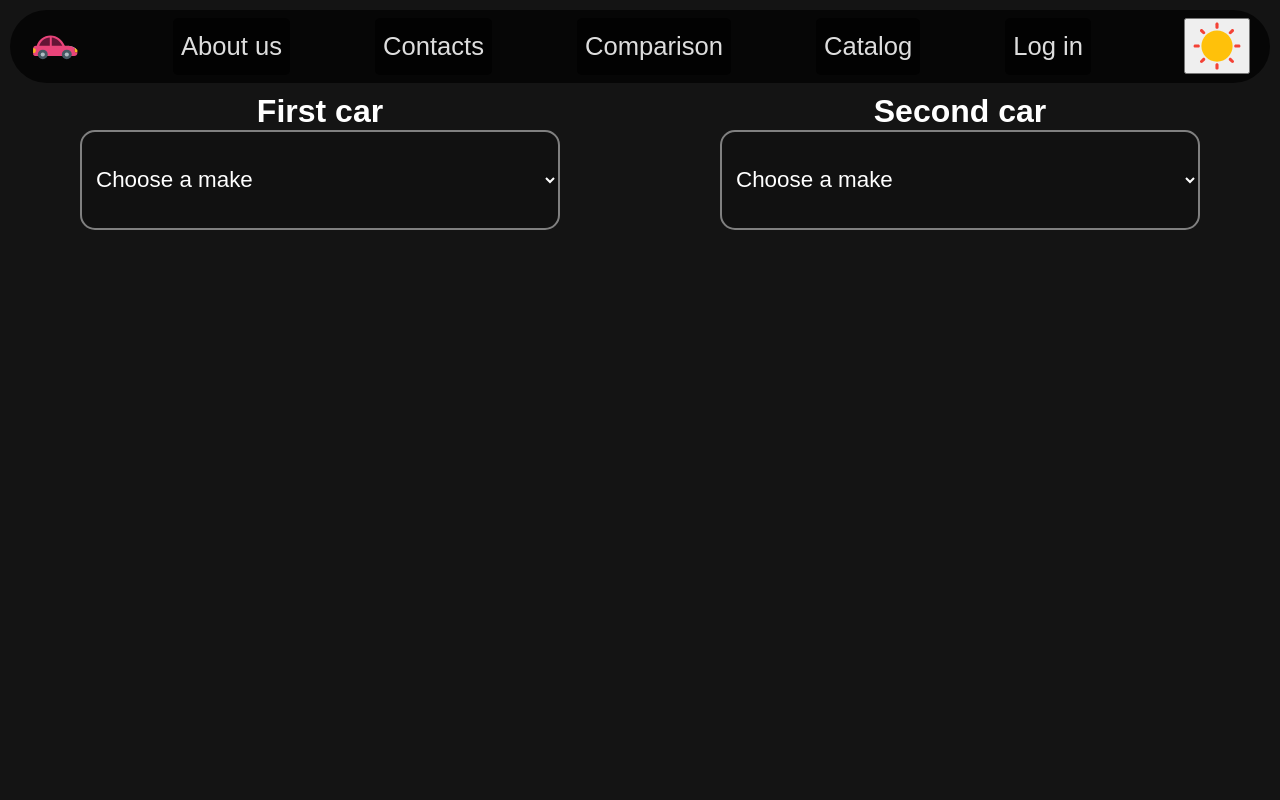
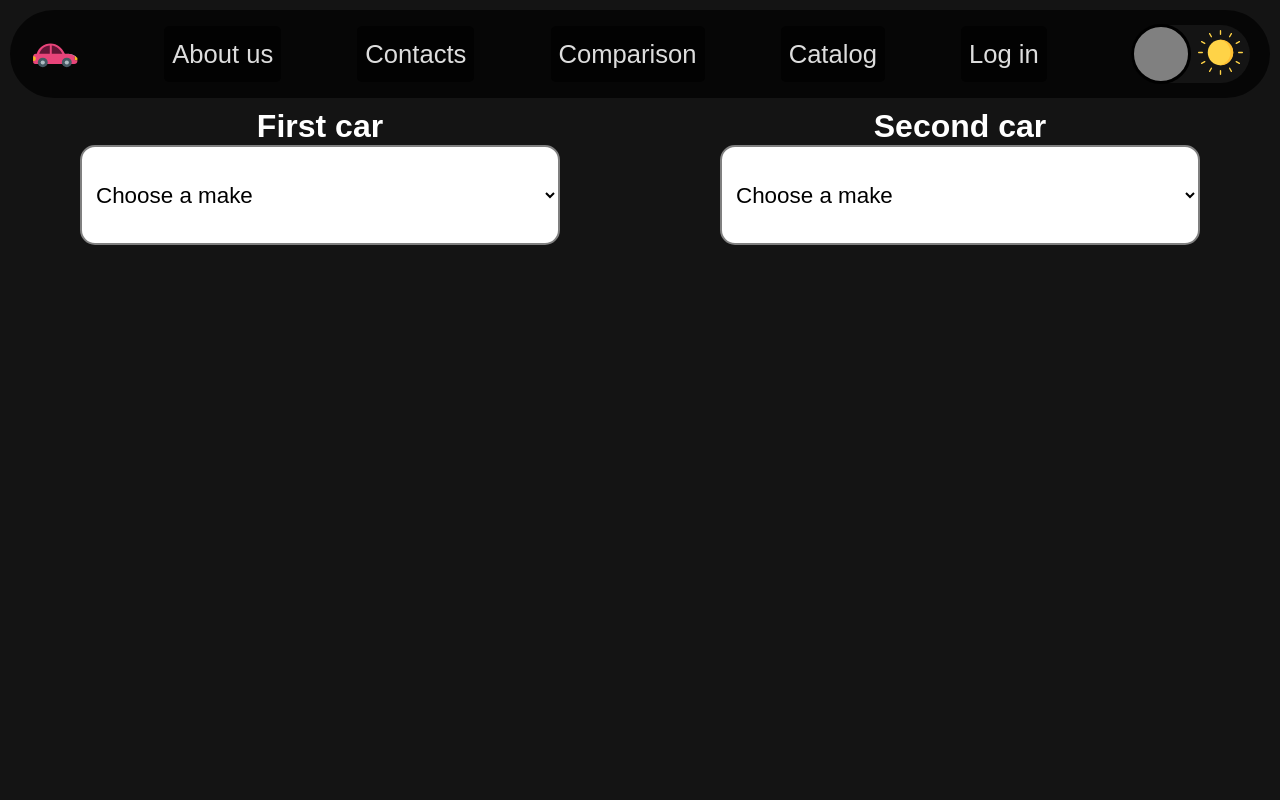
Before and after one commit to Tucptak/Projekt-JDTP, a Flask app: page /comparison in a window 1280 px wide. Run offline with Flask 3, Linux system fonts and the light colour scheme.

Commit message:
L/D mode pro comparison

```diff
--- a/static/css/comparison/main.css
+++ b/static/css/comparison/main.css
@@ -1,5 +1,6 @@
 :root{
 	--white: #ffffff;
+	--black: #000000;
 }
 
 *{
@@ -32,8 +33,8 @@ html, body{
 
 .custom_select select {
 	display: flex;
-	color: var(--white);
-	background-color: #111111;
+	color: var(--black);
+	background-color: #ffffff;
 	border: 2px gray solid;
 	border-radius: 15px;
 	padding: 10px;
--- a/static/css/navbar.css
+++ b/static/css/navbar.css
@@ -51,3 +51,67 @@
 	width: 50px;
 	height: 50px;
 }
+
+* {
+	margin: 0px;
+	padding: 0px;
+	box-sizing: border-box;
+  }
+
+
+
+  .toggle_switch input[type="checkbox"] {
+	display: none;
+  }
+
+  .btn {
+	align-self: center;
+	margin: 15px 0;
+  }
+
+  .box {
+	display: flex;
+	flex-direction: column;
+	justify-content: center;
+	width: 119px;
+	height: 58px;
+	background-color: rgb(20, 20, 20);
+	transition: all 1s ease;
+	position: relative;
+	border-radius: 30px;
+	cursor: pointer;
+  }
+
+  .box .ball {
+	width: 60px;
+	height: 60px;
+	background-color: grey;
+	transition: all 1s ease;
+	position: absolute;
+	border-radius: 50%;
+	border: 3px solid black;
+  }
+
+  .box .scenary {
+	display: flex;
+	flex-direction: row;
+	justify-content: space-between;
+	align-items: center;
+  }
+
+  .box .scenary .moon,
+  .box .scenary .sun {
+	flex: 1;
+	text-align: center;
+  }
+
+
+  .box .scenary .sun img {
+	width: 45px;
+	height: 45px;
+  }
+
+  .box .scenary .moon img {
+	width: 40px;
+	height: 40px;
+  }
--- a/static/js/catalog.js
+++ b/static/js/catalog.js
@@ -12,7 +12,6 @@ check.addEventListener('change',function(){
     ball.setAttribute('style','transform:translatex(100%);')
     body.setAttribute('style','background-color:rgb(20, 20, 20); color:rgb(245, 230, 230);')
     navcontainer.setAttribute('style','background-color:rgb(20, 20, 20); color:rgb(245, 230, 230);')
-    navbar.setAttribute('style','background-color:rgba(0,0,0,0.7);')
 
   }
 
--- a/static/js/comparison.js
+++ b/static/js/comparison.js
@@ -173,3 +173,76 @@ function showLoadingText() {
 function hideLoadingText() {
     $("#loading-text").css("display", "none");
 }
+
+var body = document.body
+var box = document.querySelector('.box')
+var ball = document.querySelector('.ball')
+var navcontainer = document.querySelector('.nav-container')
+var navbar = document.querySelector('.navbar')
+var text = document.querySelectorAll('.text')
+var dropdown = document.querySelectorAll('.select_parent')
+var dropdownchild = document.querySelectorAll('.select_child')
+var dropdownchild2 = document.querySelectorAll('.select_child2')
+var dropdownchild3 = document.querySelectorAll('.select_child3')
+
+
+
+check.addEventListener('change',function(){
+  if(this.checked == true){
+    box.setAttribute('style','background-color:rgb(245, 230, 230);')
+    ball.setAttribute('style','transform:translatex(100%);')
+    body.setAttribute('style','background-color:rgb(20, 20, 20); color:rgb(245, 230, 230);')
+    navcontainer.setAttribute('style','background-color:rgb(20, 20, 20); color:rgb(245, 230, 230);')
+    text.forEach(function(text) {
+		text.style.color = "white";
+	  });
+	dropdown.forEach(function(dropdown) {
+		dropdown.style.color = "black";
+		dropdown.style.backgroundColor = "white"
+	  });
+	dropdownchild.forEach(function(dropdownchild) {
+		dropdownchild.style.color = "black";
+		dropdownchild.style.backgroundColor = "white"
+	  });
+	  dropdownchild2.forEach(function(dropdownchild2) {
+		dropdownchild2.style.color = "black";
+		dropdownchild2.style.backgroundColor = "white"
+	  });
+	  dropdownchild3.forEach(function(dropdownchild3) {
+		dropdownchild3.style.color = "black";
+		dropdownchild3.style.backgroundColor = "white"
+	  });
+
+
+
+  }
+
+
+  if(this.checked == false){
+    box.setAttribute('style','background-color:rgb(20, 20, 20); rgb(245, 230, 230);')
+    ball.setAttribute('style','transform:translatex(0%);')
+    body.setAttribute('style','background-color:rgb(245, 230, 230); color:rgb(20, 20, 20);')
+    navcontainer.setAttribute('style','background-color:rgb(245, 230, 230); color:rgb(20, 20, 20;')
+    navbar.setAttribute('style','background-color:rgb(0, 0, 0);')
+	text.forEach(function(text) {
+		text.style.color = "black";
+	  });
+	dropdown.forEach(function(dropdown) {
+		dropdown.style.color = "white";
+		dropdown.style.backgroundColor = "black"
+	  });
+	dropdownchild.forEach(function(dropdownchild) {
+		dropdownchild.style.color = "white";
+		dropdownchild.style.backgroundColor = "black"
+	  });
+	  dropdownchild2.forEach(function(dropdownchild2) {
+		dropdownchild2.style.color = "white";
+		dropdownchild2.style.backgroundColor = "black"
+	  });
+	  dropdownchild3.forEach(function(dropdownchild3) {
+		dropdownchild3.style.color = "white";
+		dropdownchild3.style.backgroundColor = "black"
+	  });
+
+  }
+})
--- a/templates/comparison.html
+++ b/templates/comparison.html
@@ -21,12 +21,33 @@
 				<li><a href="/catalog">Catalog</a></li>
 				<li><a href="/login">Log in</a></li>
 			</ul>
-			<button><a href="/" class="logo-a" id="svg_button"><img src="/static/assets/icon.svg" alt="Logo" class="logo"></a></button>
+			<div class="toggle_switch">
+				<div class="btn">
+				  <input type="checkbox" name="check" id="check">
+				  <label for="check">
+					<div class="box">
+
+					  <div class="ball"></div>
+
+					  <div class="scenary">
+						<div class="moon">
+							<img src="static/assets/moon.svg" alt="Moon">
+						</div>
+
+						<div class="sun">
+							<img src="static/assets/sun.svg" alt="Sun">
+						</div>
+					  </div>
+
+					</div>
+				  </label>
+				</div>
+			  </div>
 		</nav>
 	</div>
 	<main class="main">
 		<div class="first_car_div">
-			<h1>First car</h1>
+			<h1 class="text">First car</h1>
 			<div class="custom_select">
 				<select id="make_select_1" name="make" class="select_parent">
 					<option value="">
@@ -55,7 +76,7 @@
 			</div>
 		</div>
 		<div class="second_car_div">
-			<h1>Second car</h1>
+			<h1 class="text">Second car</h1>
 			<div class="custom_select">
 				<select id="make_select_2" name="make" class="select_parent">
 					<option value="">
```
Also changed, not shown: static/css/catalog/main.css (deleted, +0 -63 lines).
